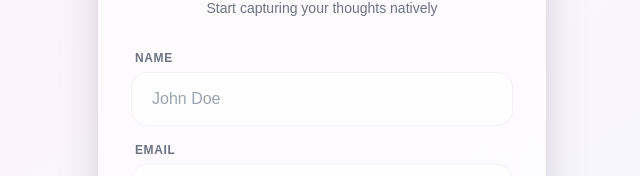
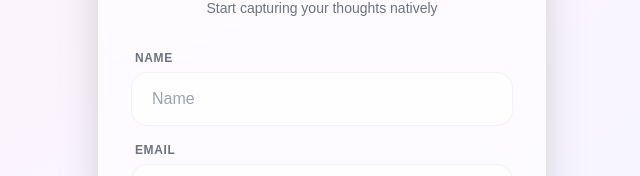
Before and after one commit to abhi2715/Semantic-Ear, a React (Vite) app: page / in a window 1280 px wide. Both pictures are taken after a click on the button "Sign Up". Shown: the part 258-434 px from the top of the page, without its empty margins (318-958 px from the left). Built offline with nearby package versions, Linux system fonts and the light colour scheme.

Commit message:
style: change signup name placeholder to Name

```diff
--- a/src/components/AuthScreen.jsx
+++ b/src/components/AuthScreen.jsx
@@ -93,7 +93,7 @@ export default function AuthScreen({ onAuthSuccess }) {
                                     value={name}
                                     onChange={(e) => setName(e.target.value)}
                                     className="w-full bg-white/70 rounded-2xl px-5 py-3.5 text-gray-700 placeholder-gray-400 border border-gray-200/50 focus:outline-none focus:ring-2 focus:ring-purple-300 focus:border-transparent transition-all"
-                                    placeholder="John Doe"
+                                    placeholder="Name"
                                 />
                             </motion.div>
                         )}
```
